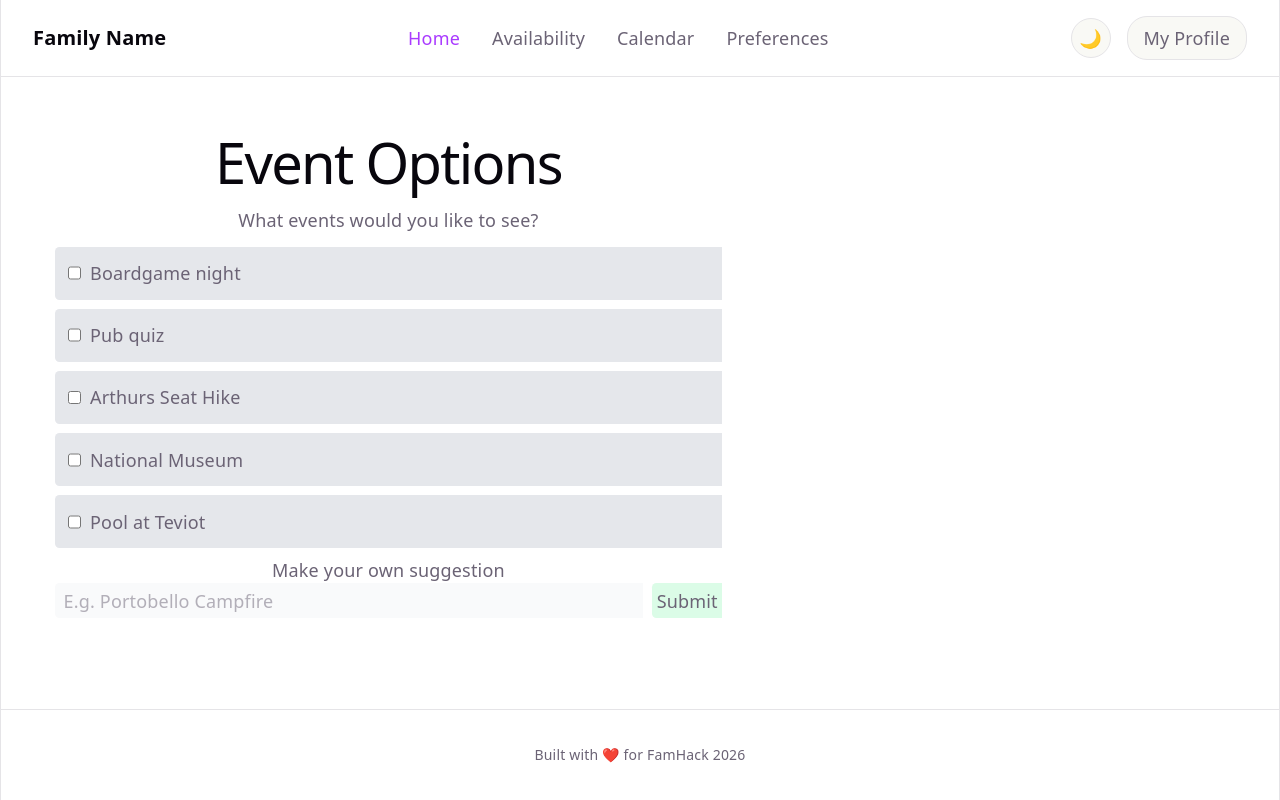
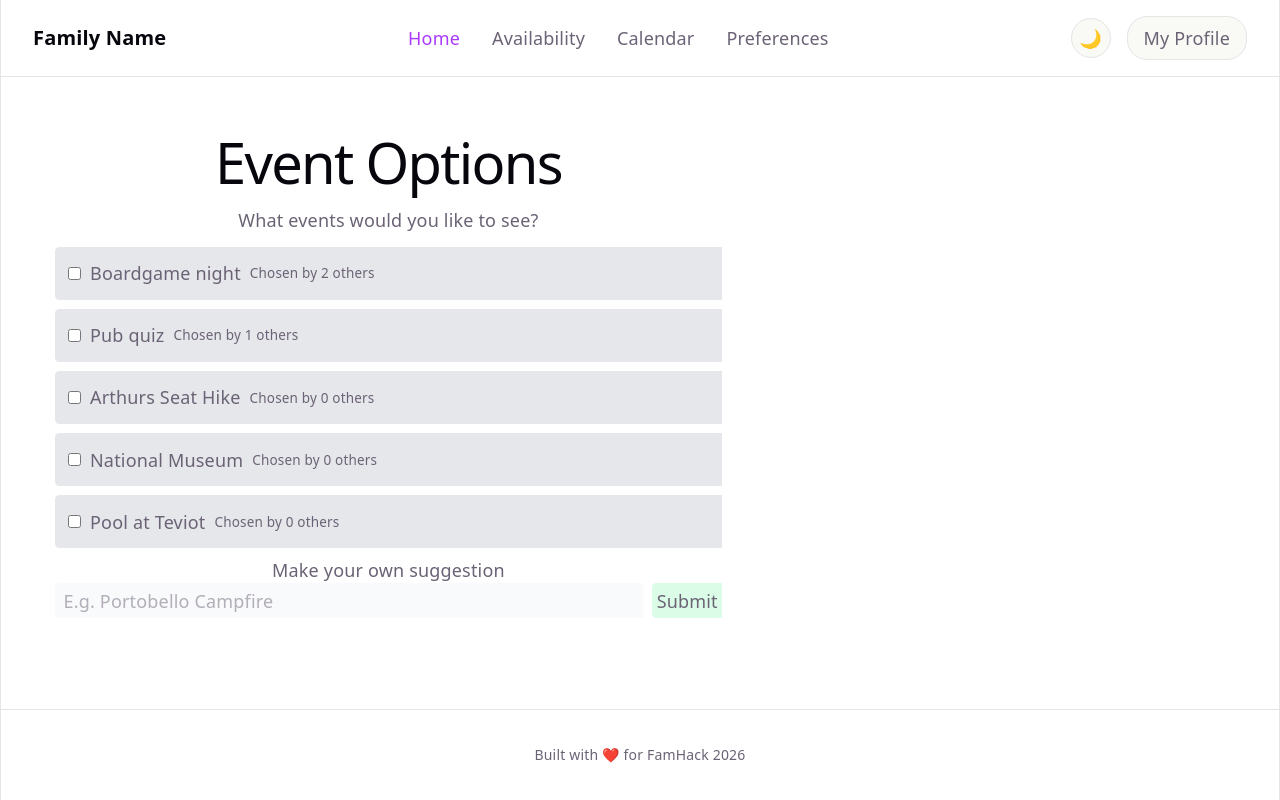
Before and after one commit to arne-ron/fam-hack, a React (Vite) app: page /preferences in a window 1280 px wide. Built offline with nearby package versions, Linux system fonts and the light colour scheme.

Commit message:
updates state of selected events

```diff
--- a/src/select-event-preferences.tsx
+++ b/src/select-event-preferences.tsx
@@ -1,21 +1,34 @@
 import {useState} from "react";
 
 function SelectEventPreferences() {
-    const [options, setOptions] = useState([
-        "Boardgame night",
-        "Pub quiz",
-        "Arthurs Seat Hike",
-        "National Museum",
-        "Pool at Teviot"
+    const [options, setOptions] = useState<{name: string, chosenBy: string[]}[]>([
+        {name: "Boardgame night", chosenBy: ["Tom", "Paul"]},
+        {name: "Arthurs Seat Hike", chosenBy: []},
+        {name: "Pub quiz", chosenBy: ["Karl"]},
+        {name: "National Museum", chosenBy: []},
+        {name: "Pool at Teviot", chosenBy: []}
     ])
     const [inputs, setInputs] = useState({});
     const [suggestion, setSuggestion] = useState<string>("")
 
     const handleChange = (e) => {
+        const username = "TestUser"
+
         const target = e.target;
         const value = target.type === 'checkbox' ? target.checked : target.value;
         const name = target.name;
         setInputs(values => ({...values, [name]: value}))
+        let others = options.filter(o => o.name !== name)
+        let selected = options.find(o => o.name === name)
+        if (value) {
+            if (!selected!.chosenBy.includes(username)) {
+                selected!.chosenBy.push(username)
+
+            }
+        } else {
+            selected!.chosenBy = selected!.chosenBy.filter(name => name != username)
+        }
+        setOptions([...others, selected])
     }
 
 
@@ -25,22 +38,26 @@
             <h1>Event Options</h1>
             <p> What events would you like to see? </p>
             <div className={'flex-col space-y-2 p-3 w-full'}>
-                {options.map(option =>
-                    <div className={'flex gap-2 bg-gray-200 p-3 rounded-l'} key={option}>
+                {options
+                    .sort((o1, o2) => o2.chosenBy.length - o1.chosenBy.length)
+                    .map(option =>
+                    <div className={'flex gap-2 bg-gray-200 p-3 rounded-l items-center'} key={option.name}>
                         <input
                             type="checkbox"
-                            name={option}
-                            checked={inputs[option] || false}
+                            name={option.name}
+                            checked={inputs[option.name] || false}
                             onChange={handleChange}
                         />
-                        <p>{option}</p>
+                        <p>{option.name}</p>
+                        <p className={'text-xs'}>{"Chosen by " + option.chosenBy.length + " others"}</p>
                     </div>
                 )}
                 <p>Make your own suggestion</p>
                 <div className={'flex gap-2'}>
                     <input onChange={(e) => setSuggestion(e.target.value)} type={'text'} placeholder={"E.g. Portobello Campfire"} value={suggestion} className={'grow bg-gray-50 rounded-s px-2'}/>
                     <button type={"button"} onClick={() => {
-                        setOptions(options => ([...options, suggestion]));
+                        if (suggestion.trim() === "") return
+                        setOptions(options => ([...options, {name: suggestion, chosenBy: []}]));
                         setSuggestion("")
                     }} className={'bg-green-100 p-1 rounded-s'}>
                         <p>Submit</p>
```
